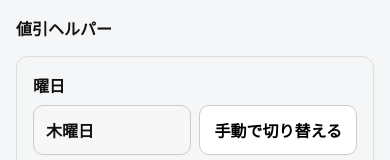
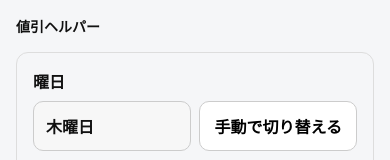
Before and after one commit to doribar/nebiki-helper, a React (Vite) app: page / in a window 390 px wide. Shown: the top 160 px of the page. Built offline with nearby package versions, Linux system fonts and the light colour scheme.

Commit message:
phone test

```diff
--- a/src/components/screens/StartScreen.tsx
+++ b/src/components/screens/StartScreen.tsx
@@ -183,7 +183,7 @@ export function StartScreen({
   weekdayText="値引ヘルパー"
   timeText=""
   areaName={null}
-  titleFontSize={16}
+  titleFontSize={14}
 />
 
       <section
```
